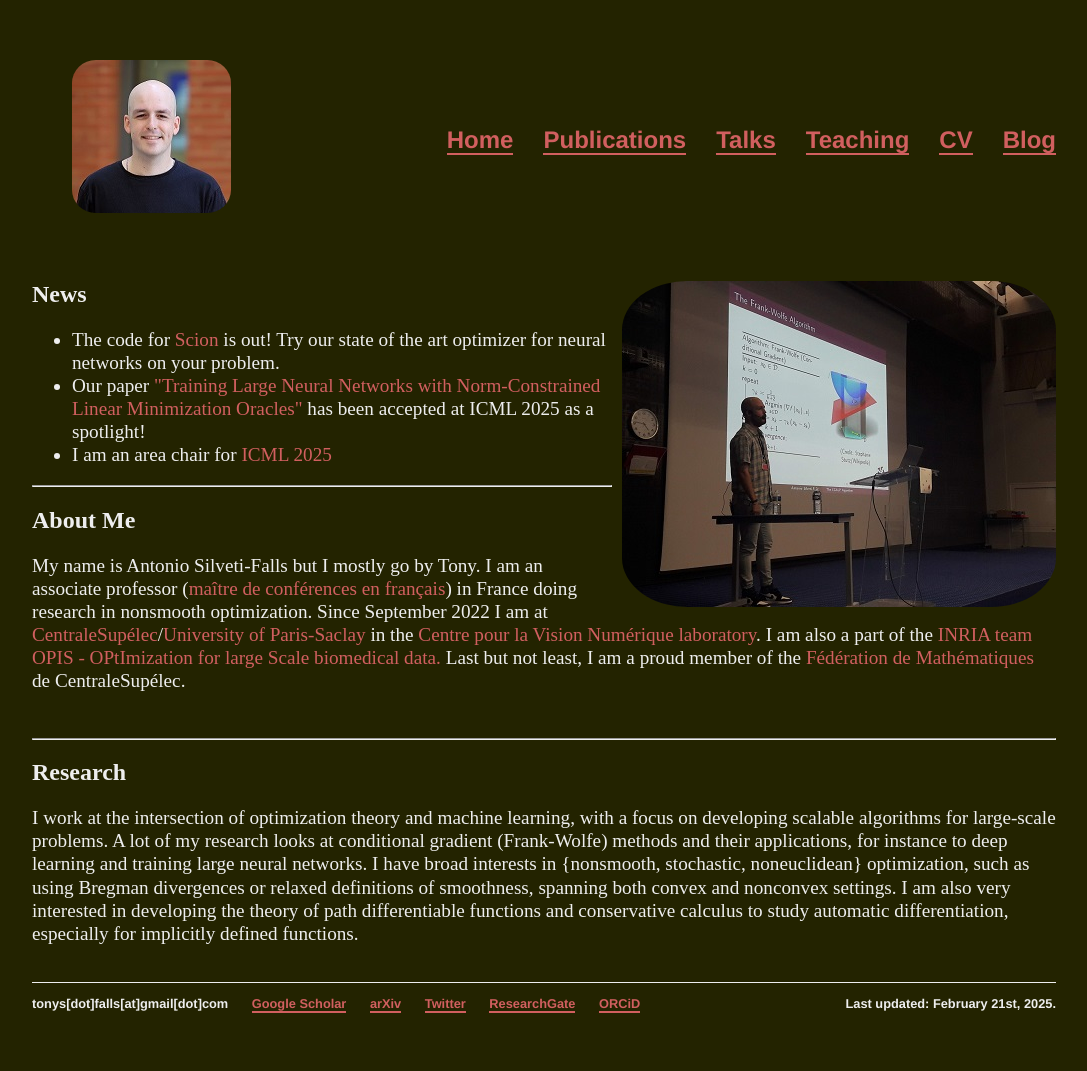
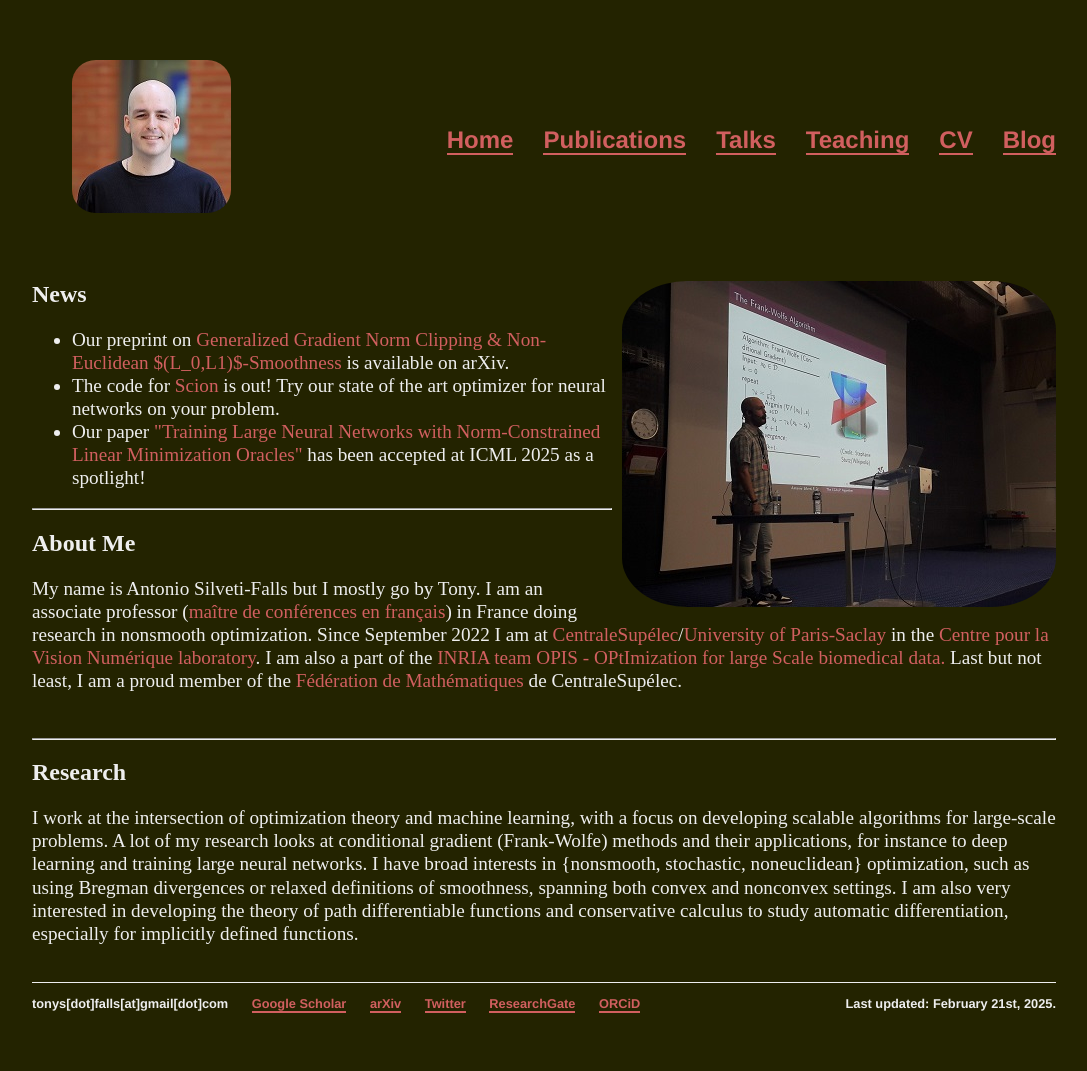
Before and after one commit to tonysf/tonysf.github.io, a Jekyll site: the page built from index.html, in a window 1280 px wide. Shown: the whole page, without its empty margins (96-1183 px from the left). Built offline with Jekyll 4.4.1, drawn with Linux system fonts in a browser that asks for light colours.

Commit message:
Update news with clipping

```diff
--- a/index.html
+++ b/index.html
@@ -9,13 +9,13 @@
 <p>
 <ul class="news">
     <li>
+        Our preprint on <a href="https://arxiv.org/abs/2506.01913">Generalized Gradient Norm Clipping & Non-Euclidean $(L_0,L1)$-Smoothness</a> is available on arXiv.
+    </li>
+    <li>
         The code for <a href="https://github.com/LIONS-EPFL/scion">Scion</a> is out! Try our state of the art optimizer for neural networks on your problem.
     </li>
     <li>
         Our paper <a href="https://arxiv.org/abs/2502.07529">"Training Large Neural Networks with Norm-Constrained Linear Minimization Oracles"</a> has been accepted at ICML 2025 as a spotlight!
-    </li>
-    <li>
-        I am an area chair for <a href="https://icml.cc/">ICML 2025</a>
     </li>
 </ul>
 </p>
```
Also changed, not shown: 1 other file.
